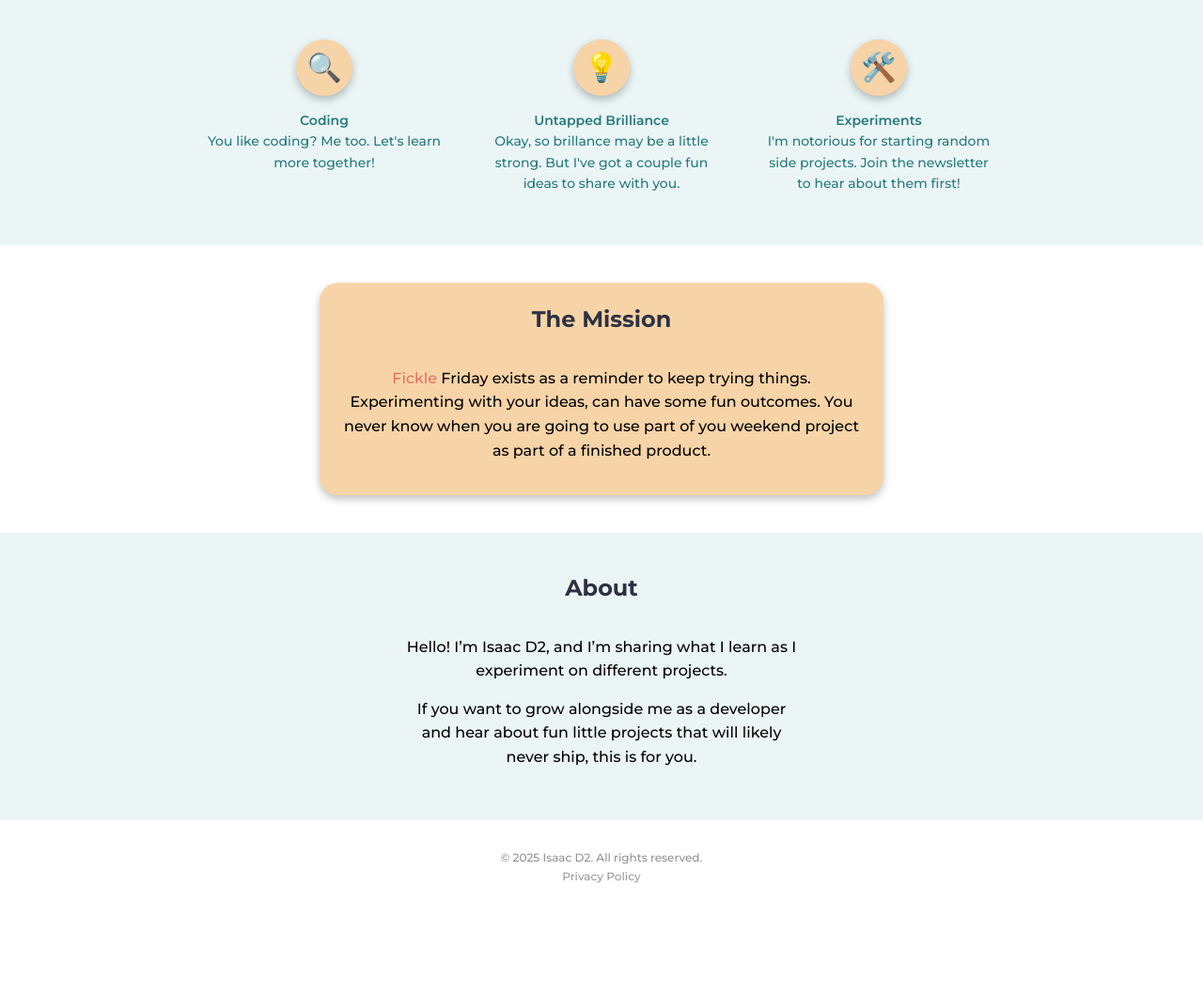
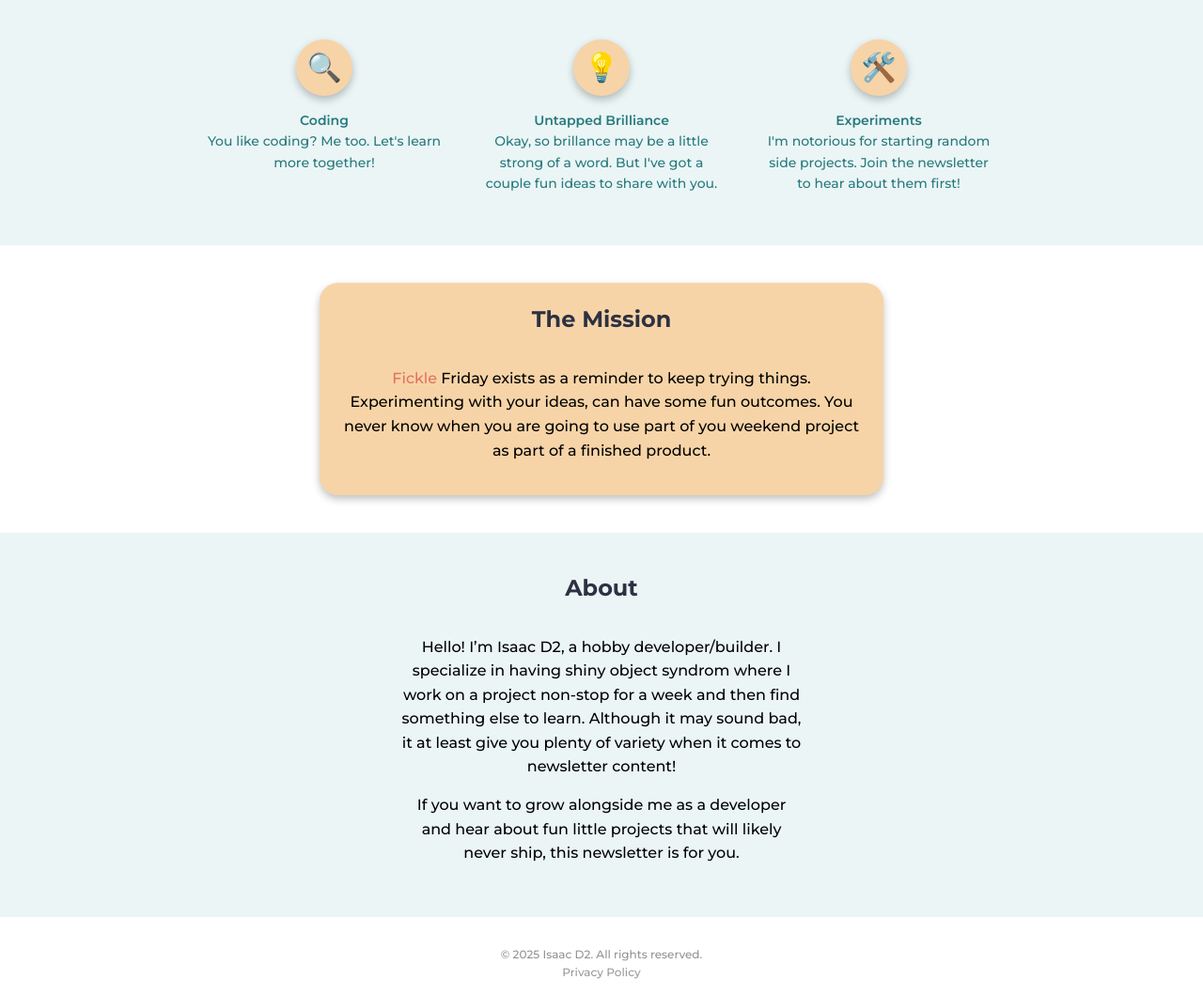
Before and after one commit to IsaacD277/isaacd2.com, a plain HTML site: page index.html in a window 1280 px wide. Shown: the part 800-1859 px from the top of the page at 94% size. Before the commit the page ends 1757 px from the top, so only its background shows below. Drawn offline with Linux system fonts and the light colour scheme.

Commit message:
Changed the about section wording

```diff
--- a/index.html
+++ b/index.html
@@ -53,7 +53,7 @@
           <span class="circle-text">💡</span>
         </div>
         <h3>Untapped Brilliance</h3>
-        <p>Okay, so brillance may be a little strong. But I've got a couple fun ideas to share with you.</p>
+        <p>Okay, so brillance may be a little strong of a word. But I've got a couple fun ideas to share with you.</p>
       </div>
       <div class="feature">
         <div class="circle">
@@ -74,8 +74,8 @@
 
   <section class="about">
     <h1>About</h1>
-    <p>Hello! I’m Isaac D2, and I’m sharing what I learn as I experiment on different projects.</p>
-    <p>If you want to grow alongside me as a developer and hear about fun little projects that will likely never ship, this is for you.</p>
+    <p>Hello! I’m Isaac D2, a hobby developer/builder. I specialize in having shiny object syndrom where I work on a project non-stop for a week and then find something else to learn. Although it may sound bad, it at least give you plenty of variety when it comes to newsletter content!</p>
+    <p>If you want to grow alongside me as a developer and hear about fun little projects that will likely never ship, this newsletter is for you.</p>
   </section>
 
   <footer class="site-footer">
```
